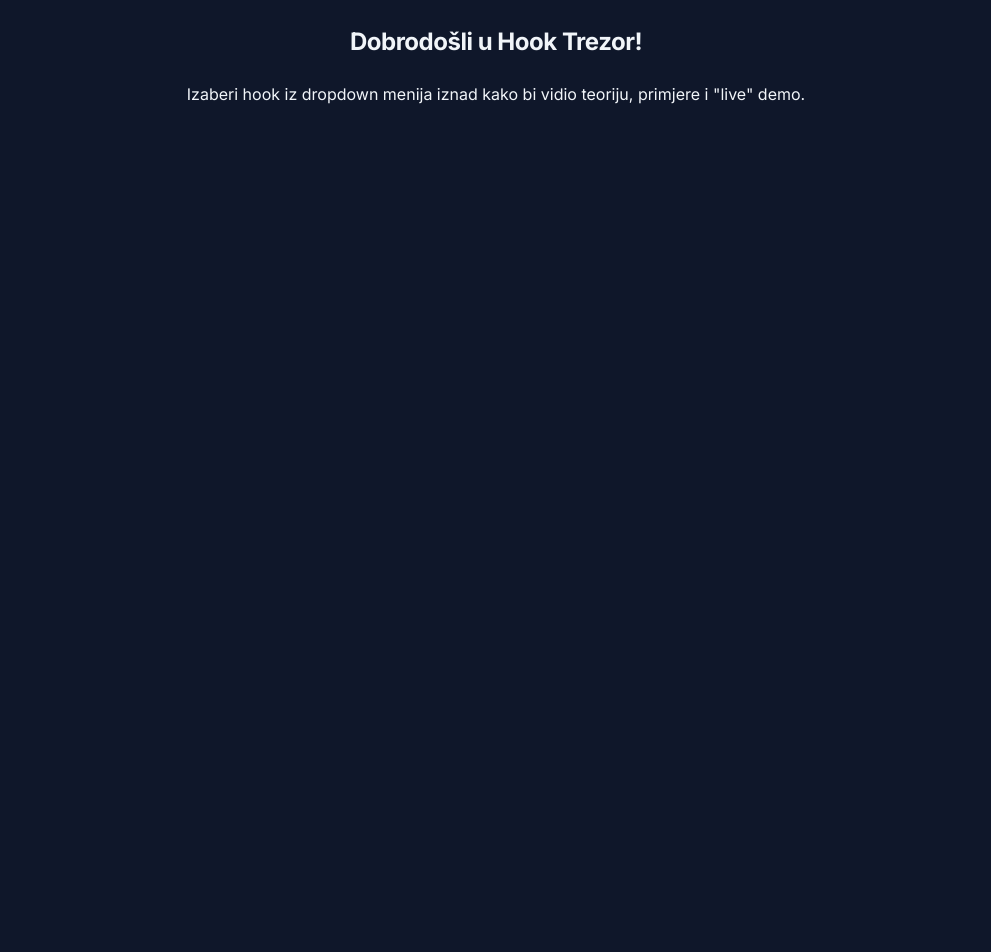
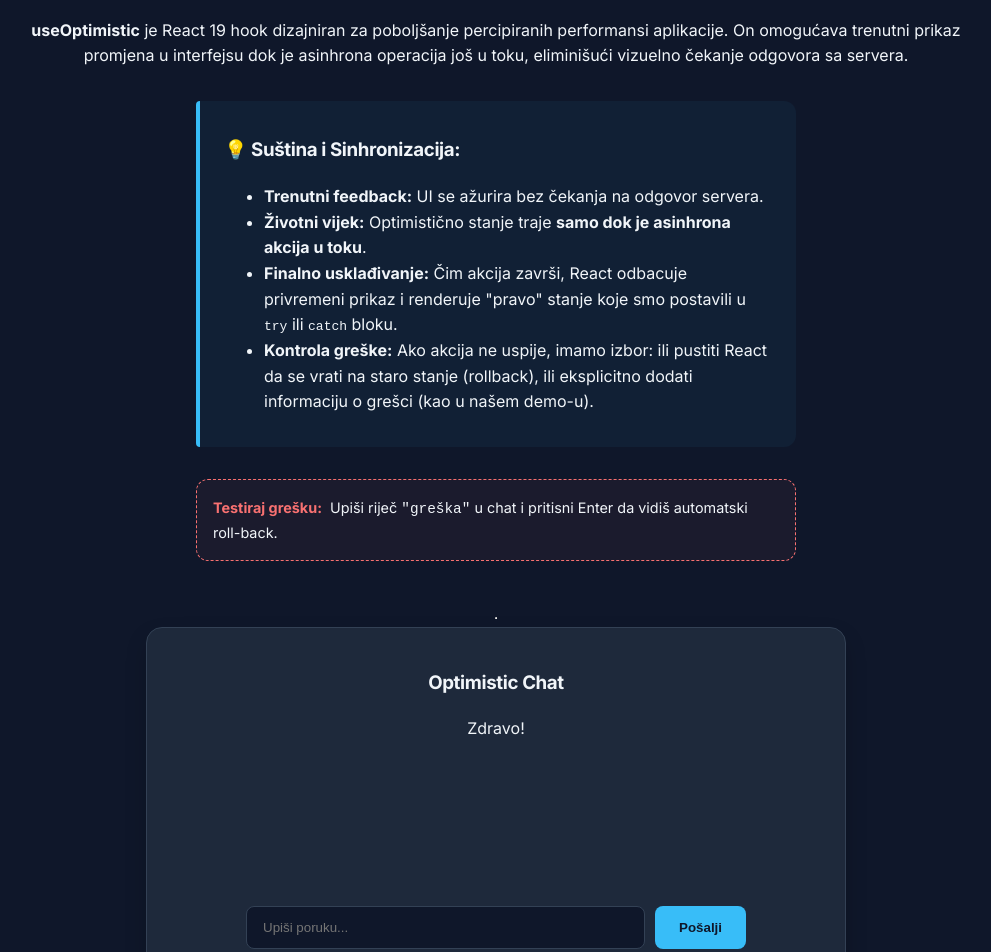
Before and after one commit to Skomorac/learnHooks, a React (Vite) app: page /useOptimistic in a window 1280 px wide. Before the commit this address led to /. Shown: the part 320-1272 px from the top of the page, without its empty margins (144-1135 px from the left). Before the commit the page ends 800 px from the top, so only its background shows below. Built offline with nearby package versions, Linux system fonts and the light colour scheme.

Commit message:
added hook useOptimistic

```diff
--- a/src/App.css
+++ b/src/App.css
@@ -180,3 +180,30 @@
   margin-top: 1.5rem;
   font-size: 0.9rem;
 }
+
+.testing-box {
+  margin-top: 1.5rem;
+  padding: 1rem;
+  background: rgba(56, 189, 248, 0.05);
+  border-radius: 12px;
+  border: 1px dashed var(--accent-color);
+  font-size: 0.9rem;
+  text-align: left;
+  max-width: 600px;
+  margin-left: auto;
+  margin-right: auto;
+}
+
+.testing-box strong {
+  color: var(--accent-color);
+  margin-right: 8px;
+}
+
+.testing-box.error-variant {
+  background: rgba(248, 113, 113, 0.05);
+  border-color: #f87171;
+}
+
+.testing-box.error-variant strong {
+  color: #f87171;
+}
--- a/src/App.tsx
+++ b/src/App.tsx
@@ -8,10 +8,14 @@ import {
   useLocation,
 } from "react-router-dom";
 import UseActionStatePage from "./hooks-examples/useActionState";
+import UseOptimisticPage from "./hooks-examples/useOptimistic";
 import { useEffect, useState } from "react";
 import "./App.css";
 
-const HOOKS_LIST = [{ id: "useActionState", name: "useActionState" }];
+const HOOKS_LIST = [
+  { id: "useActionState", name: "useActionState" },
+  { id: "useOptimistic", name: "useOptimistic" },
+];
 
 function Navigation() {
   const navigate = useNavigate();
@@ -55,6 +59,7 @@ function App() {
           <Routes>
             <Route path="/" element={<Home />} />
             <Route path="/useActionState" element={<UseActionStatePage />} />
+            <Route path="/useOptimistic" element={<UseOptimisticPage />} />
             <Route path="*" element={<Navigate to="/" />} />
           </Routes>
         </main>
--- /dev/null
+++ b/src/hooks-examples/useOptimistic/UseOptimisticDemo.tsx
@@ -0,0 +1,101 @@
+import { useOptimistic, useState, useRef } from "react";
+
+type Message = {
+  text: string;
+  sending: boolean;
+  isError: boolean;
+};
+
+async function deliverMessage(message: string) {
+  await new Promise((res) => setTimeout(res, 2000));
+
+  // Simulacija greške
+  if (message.toLowerCase() === "greška") {
+    throw new Error("Mrežna greška!");
+  }
+
+  return message;
+}
+
+const UseOptimisticDemo = () => {
+  const [error, setError] = useState<string | null>(null);
+  const formRef = useRef<HTMLFormElement>(null);
+  const [messages, setMessages] = useState<Message[]>([
+    { text: "Zdravo!", sending: false, isError: false },
+  ]);
+
+  // Ovaj hook prima originalno stanje i funkciju koja definiše kako ga privremeno izmjeniti
+  const [optimisticMessages, addOptimisticMessage] = useOptimistic(
+    messages,
+    (state, newMessage: string) => [
+      ...state,
+      { text: newMessage, sending: true, isError: false },
+    ]
+  );
+
+  async function formAction(formData: FormData) {
+    const messageText = formData.get("message") as string;
+    setError(null);
+
+    // 1. Odmah "optimistično" dodajemo poruku
+    addOptimisticMessage(messageText);
+    formRef.current?.reset();
+
+    // 2. Šaljemo na "server"
+    try {
+      const deliveredMessage = await deliverMessage(messageText);
+      // 3. Kad asinhrona akcija završi, trajno ažuriramo pravo stanje
+      setMessages((current) => [
+        ...current,
+        { text: deliveredMessage, sending: false, isError: false },
+      ]);
+    } catch (e) {
+      setMessages((current) => [
+        ...current,
+        { text: messageText, sending: false, isError: true },
+      ]);
+    }
+  }
+
+  return (
+    <div className="hook-demo">
+      <h3>Optimistic Chat</h3>
+      <div
+        className="message-list"
+        style={{ minHeight: "150px", marginBottom: "1rem" }}
+      >
+        {optimisticMessages.map((m, i) => (
+          <div
+            key={i}
+            style={{
+              color: m.isError ? "#f87171" : m.sending ? "#94a3b8" : "#f1f5f9",
+              marginBottom: "0.5rem",
+              display: "flex",
+              alignItems: "center",
+              gap: "8px",
+            }}
+          >
+            {m.text}
+            {m.sending && (
+              <small style={{ fontStyle: "italic" }}>(šaljem...)</small>
+            )}
+            {m.isError && (
+              <small style={{ fontSize: "0.7rem" }}>⚠️ Neuspjelo slanje</small>
+            )}
+          </div>
+        ))}
+      </div>
+      {error && (
+        <p className="error-msg" style={{ fontSize: "0.8rem" }}>
+          {error}
+        </p>
+      )}
+
+      <form ref={formRef} action={formAction}>
+        <input name="message" placeholder="Upiši poruku..." required />
+        <button type="submit">Pošalji</button>
+      </form>
+    </div>
+  );
+};
+export default UseOptimisticDemo;
--- /dev/null
+++ b/src/hooks-examples/useOptimistic/UseOptimisticInfo.tsx
@@ -0,0 +1,42 @@
+const UseOptimisticInfo = () => {
+  return (
+    <section className="hook-info">
+      <h2>useOptimistic</h2>
+      <p>
+        <strong>useOptimistic</strong> je React 19 hook dizajniran za
+        poboljšanje percipiranih performansi aplikacije. On omogućava trenutni
+        prikaz promjena u interfejsu dok je asinhrona operacija još u toku,
+        eliminišući vizuelno čekanje odgovora sa servera.
+      </p>
+      <div className="key-points">
+        <h3>💡 Suština i Sinhronizacija:</h3>
+        <ul>
+          <li>
+            <strong>Trenutni feedback:</strong> UI se ažurira bez čekanja na
+            odgovor servera.
+          </li>
+          <li>
+            <strong>Životni vijek:</strong> Optimistično stanje traje{" "}
+            <strong>samo dok je asinhrona akcija u toku</strong>.
+          </li>
+          <li>
+            <strong>Finalno usklađivanje:</strong> Čim akcija završi, React
+            odbacuje privremeni prikaz i renderuje "pravo" stanje koje smo
+            postavili u <code>try</code> ili <code>catch</code> bloku.
+          </li>
+          <li>
+            <strong>Kontrola greške:</strong> Ako akcija ne uspije, imamo izbor:
+            ili pustiti React da se vrati na staro stanje (rollback), ili
+            eksplicitno dodati informaciju o grešci (kao u našem demo-u).
+          </li>
+        </ul>
+      </div>
+      <div className="testing-box error-variant">
+        <strong>Testiraj grešku:</strong>
+        Upiši riječ <code>"greška"</code> u chat i pritisni Enter da vidiš
+        automatski roll-back.
+      </div>
+    </section>
+  );
+};
+export default UseOptimisticInfo;
--- /dev/null
+++ b/src/hooks-examples/useOptimistic/index.tsx
@@ -0,0 +1,19 @@
+import UseOptimisticInfo from "./UseOptimisticInfo";
+import UseOptimisticDemo from "./UseOptimisticDemo";
+
+const UseOptimisticPage = () => {
+  return (
+    <div className="hook-page">
+      <UseOptimisticInfo />
+      <hr />
+      <UseOptimisticDemo />
+      <div className="code-reminder">
+        <h4>💡 Podsjetnik:</h4>
+        <pre>
+          {`const [optimisticState, addOptimistic] = useOptimistic(state, updateFn);`}
+        </pre>
+      </div>
+    </div>
+  );
+};
+export default UseOptimisticPage;
```
